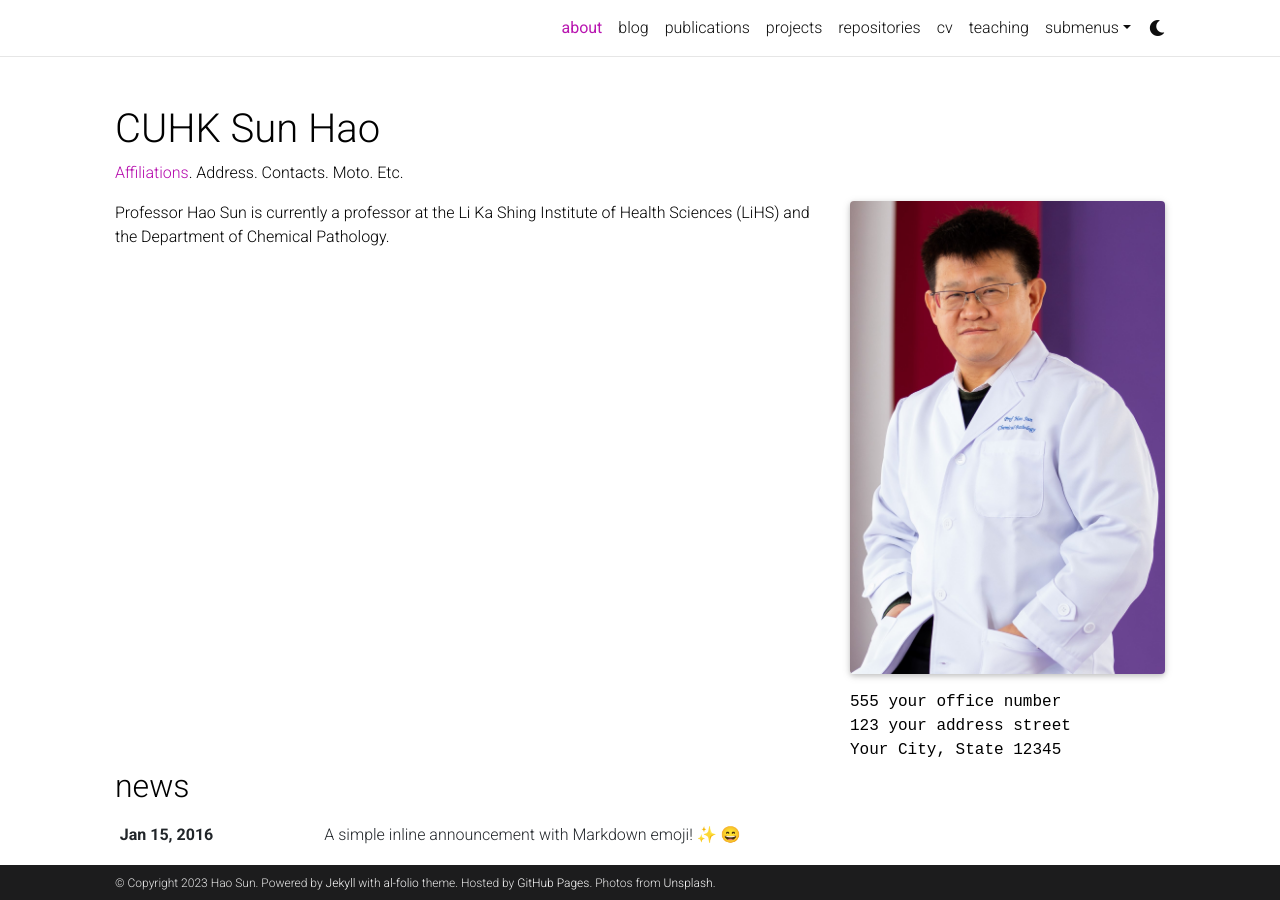
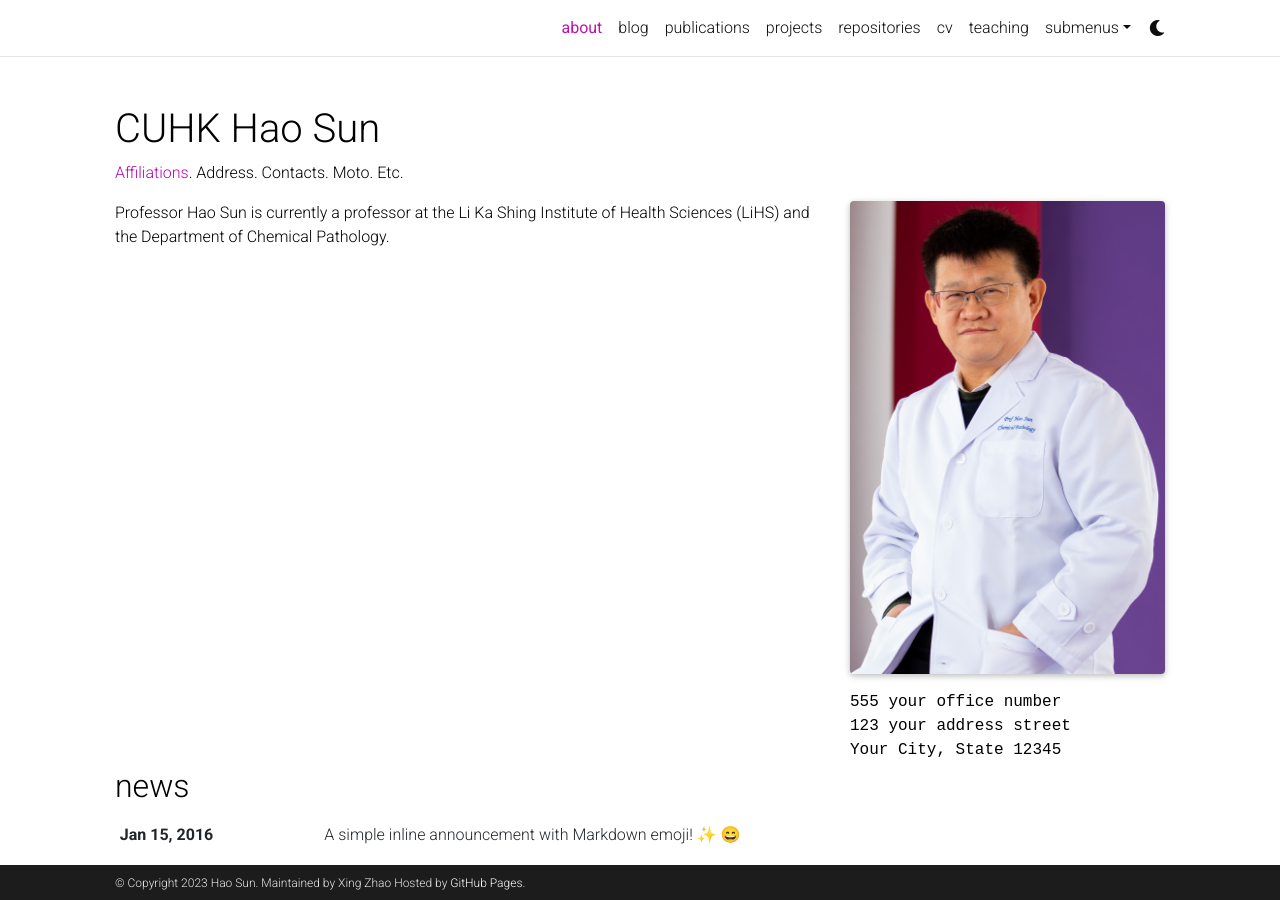
Before and after one commit to fpfcap/cuhk-haosun.github.io, a Jekyll site: the page built from _pages/about.md, in a window 1280 px wide and 900 px high. Built offline with Jekyll 4.4.1, drawn with Linux system fonts in a browser that asks for light colours; full-size pictures stand in for the smaller copies a plugin makes; emoji names are drawn with the system emoji font; comment, search, counter and statistics services are not loaded; a style sheet for code colours, icons or effects is not loaded.

Commit message:
update footer

```diff
--- a/_config.yml
+++ b/_config.yml
@@ -2,16 +2,17 @@
 # Site settings
 # -----------------------------------------------------------------------------
 
-title: CUHK Sun Hao # the website title (if blank, full name will be used instead)
+title: CUHK Hao Sun # the website title (if blank, full name will be used instead)
 first_name: Hao
 last_name: Sun
 email: you@example.com
 description: > # the ">" symbol means to ignore newlines until "footer_text:"
   A simple, whitespace theme for academics. Based on [*folio](https://github.com/bogoli/-folio) design.
+
 footer_text: >
-  Powered by <a href="https://jekyllrb.com/" target="_blank">Jekyll</a> with <a href="https://github.com/alshedivat/al-folio">al-folio</a> theme.
+  Maintained by Xing Zhao
   Hosted by <a href="https://pages.github.com/" target="_blank">GitHub Pages</a>.
-  Photos from <a href="https://unsplash.com" target="_blank">Unsplash</a>.
+
 keywords: jekyll, jekyll-theme, academic-website, portfolio-website  # add your own keywords or leave empty
 
 lang: en # the language of your site (for example: en, fr, cn, ru, etc.)
```
